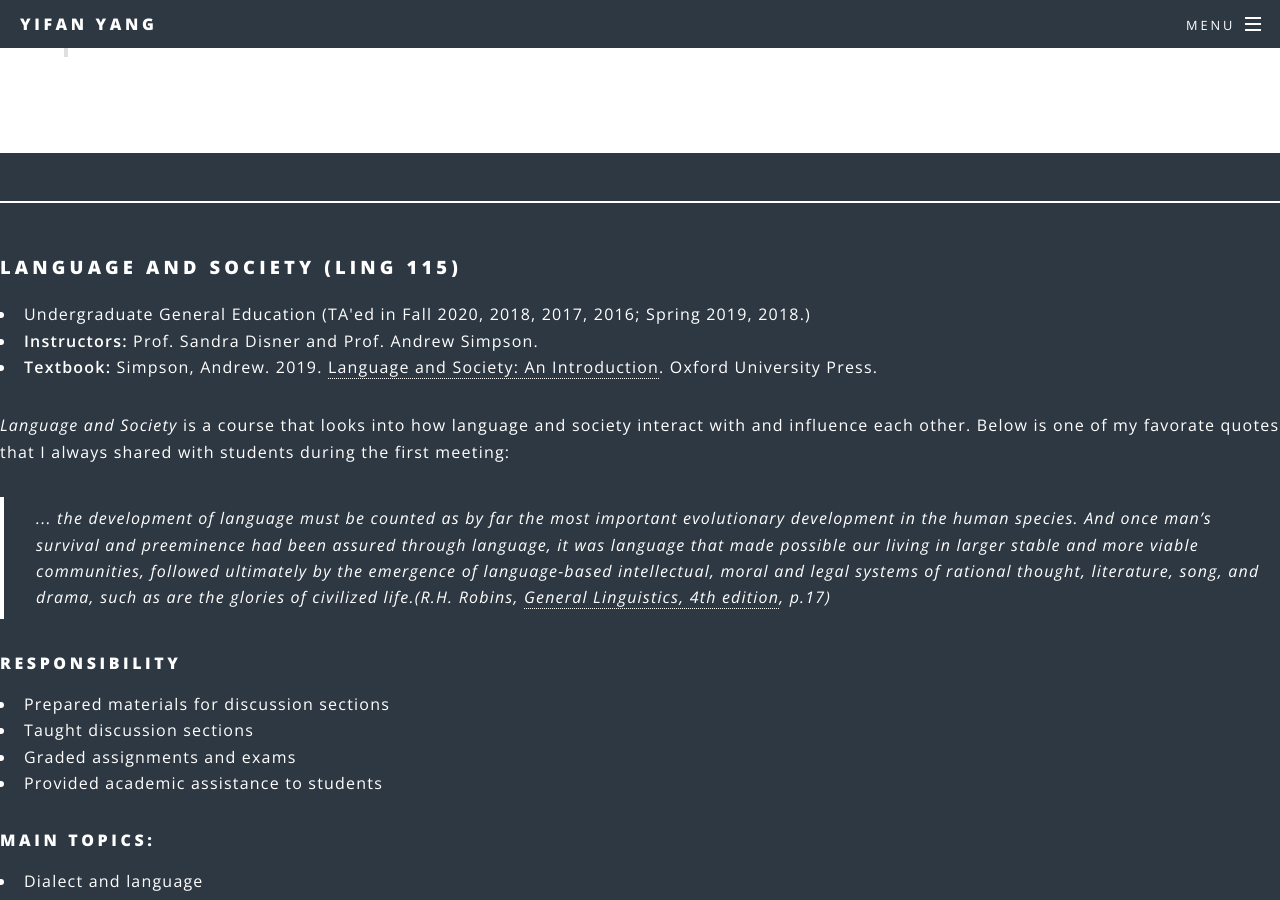
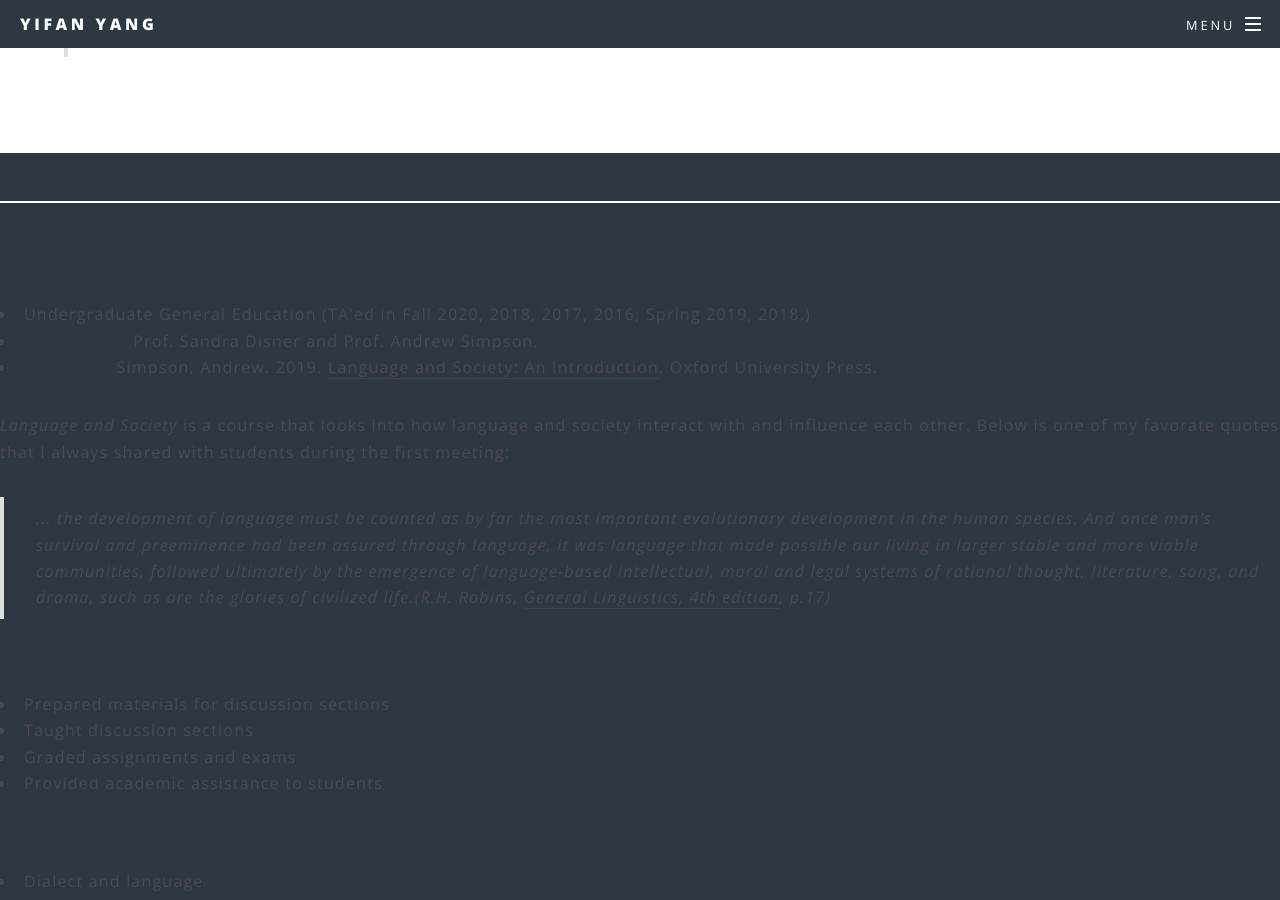
Before and after one commit to MuxuanHe/MuxuanHe, a Jekyll site: the page built from 3Teaching.html, in a window 1280 px wide and 900 px high, scrolled down 1602 px. Built offline with Jekyll 4.4.1, drawn with Linux system fonts in a browser that asks for light colours.

Commit message:
Update 3Teaching.html

```diff
--- a/3Teaching.html
+++ b/3Teaching.html
@@ -58,7 +58,7 @@ title: Teaching
 
 <hr />
 
-<section, id="115">
+<section, id="115", class="wrapper style1 special">
 	<h3>Language and Society (LING 115)</h3>
 	<ul>
 		<li>Undergraduate General Education (TA'ed in Fall 2020, 2018, 2017, 2016; Spring 2019, 2018.)</li>
@@ -107,7 +107,7 @@ title: Teaching
 
 <hr />
 
-<section, id="275">
+<section, id="275", class="wrapper style1 special">
 	<h3>Language and Mind (LING 275)</h3>
 	<ul>
 		<li>Undergraduate General Education (TA‘ed in Spring 2017)</li>
```
